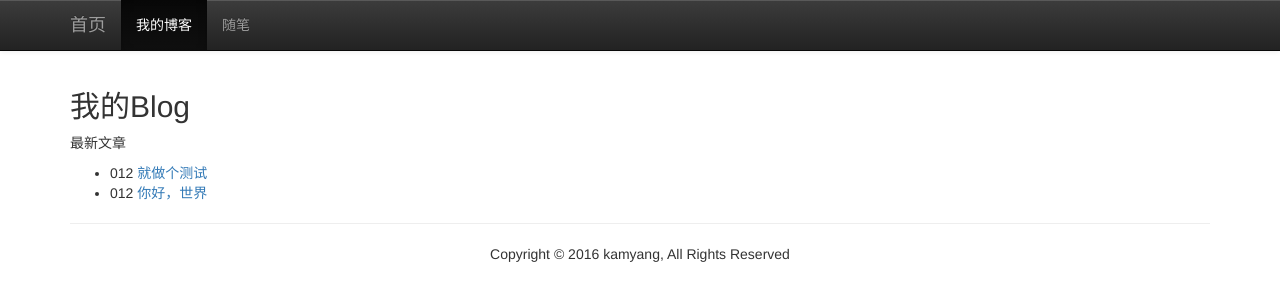
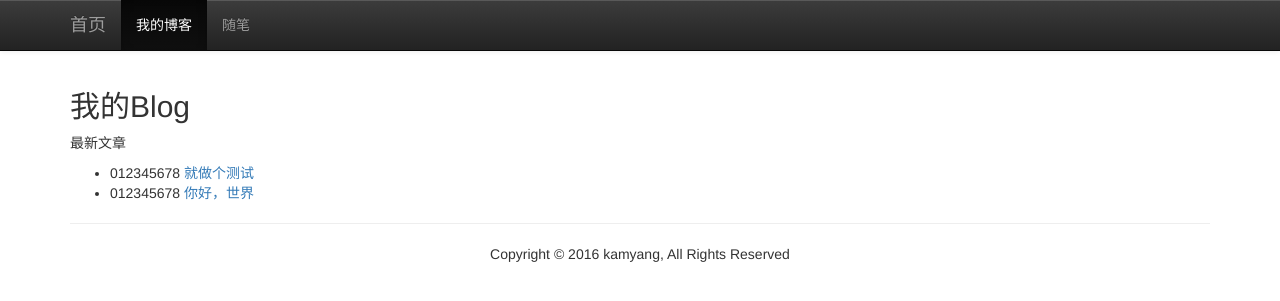
Before and after one commit to YangYanMing168/kamyang, a Jekyll site: the page built from index.html, in a window 1280 px wide. Shown: the top 301 px of the page. Built offline with Jekyll 4.4.1, drawn with Linux system fonts in a browser that asks for light colours.

```diff
--- a/index.html
+++ b/index.html
@@ -6,7 +6,7 @@ title: 我的Blog
 <p>最新文章</p>
 <ul>
     {% for post in site.posts %}
-    <li> {{ "01234" | slice: 0, 3 }} <a href="{{ site.baseurl }}{{ post.url }}">{{ post.title }}</a>
+    <li> {{ "01234_5678" | split: '_' | slice: 0, 3 }} <a href="{{ site.baseurl }}{{ post.url }}">{{ post.title }}</a>
     </li>
     {% endfor %}
 </ul>
```
